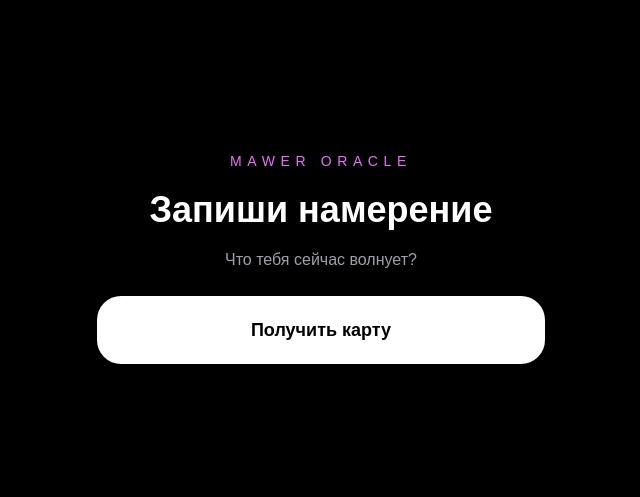
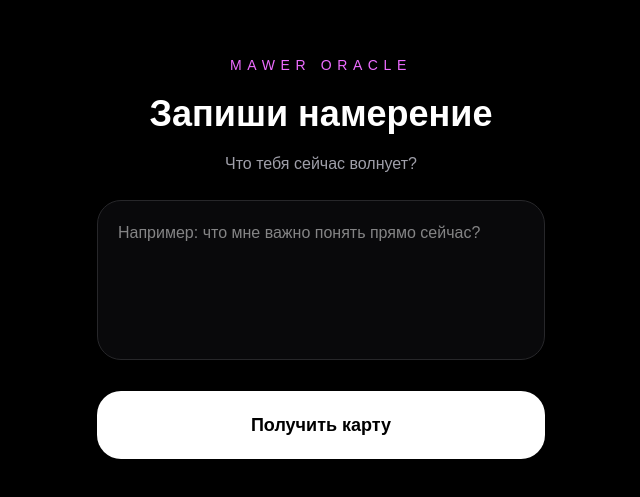
Before and after one commit to Macfandango/mawer-oracle, a Next.js app: page /intention/write in a window 1280 px wide. Shown: the part 143-640 px from the top of the page, without its empty margins (319-959 px from the left). Built offline with nearby package versions, Linux system fonts and the light colour scheme.

Commit message:
restore write textarea

```diff
--- a/app/intention/write/page.tsx
+++ b/app/intention/write/page.tsx
@@ -1,9 +1,8 @@
 "use client";
 
-import { useEffect, useState } from "react";
+import { useEffect } from "react";
 
 export default function WriteIntentionPage() {
-
   useEffect(() => {
     const timer = setTimeout(() => {
       const webApp = (window as any).Telegram?.WebApp;
@@ -29,14 +28,21 @@ export default function WriteIntentionPage() {
     <main className="min-h-screen bg-black text-white flex items-center justify-center p-5">
       <div className="max-w-md w-full space-y-6">
         <div className="text-center space-y-4">
-          <p className="text-fuchsia-400 tracking-[0.4em] text-sm">MAWER ORACLE</p>
-          <h1 className="text-4xl font-bold leading-tight">Запиши намерение</h1>
-          <p className="text-zinc-400">Что тебя сейчас волнует?</p>
+          <p className="text-fuchsia-400 tracking-[0.4em] text-sm">
+            MAWER ORACLE
+          </p>
+
+          <h1 className="text-4xl font-bold leading-tight">
+            Запиши намерение
+          </h1>
+
+          <p className="text-zinc-400">
+            Что тебя сейчас волнует?
+          </p>
         </div>
 
         <form action="/api/create-reading" method="GET" className="space-y-6">
           <input type="hidden" name="method" value="write" />
-          <input type="hidden" name="method" value="mind" />
 
           <input id="telegram_id" type="hidden" name="telegram_id" />
           <input id="username" type="hidden" name="username" />
@@ -44,6 +50,12 @@ export default function WriteIntentionPage() {
           <input id="last_name" type="hidden" name="last_name" />
           <input id="debug_tg_user" type="hidden" name="debug_tg_user" />
           <input id="debug_init_data" type="hidden" name="debug_init_data" />
+
+          <textarea
+            name="intention"
+            placeholder="Например: что мне важно понять прямо сейчас?"
+            className="w-full h-40 bg-zinc-950 border border-zinc-800 rounded-3xl p-5 outline-none resize-none"
+          />
 
           <button
             type="submit"
```
Lines whose indentation alone changed are shown as unchanged.
